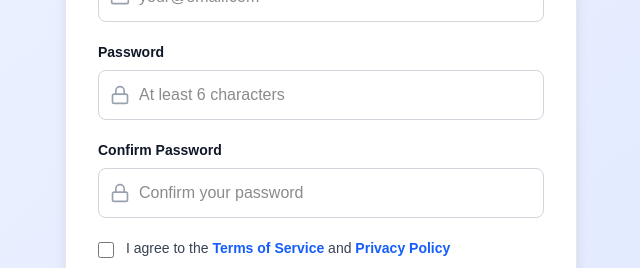
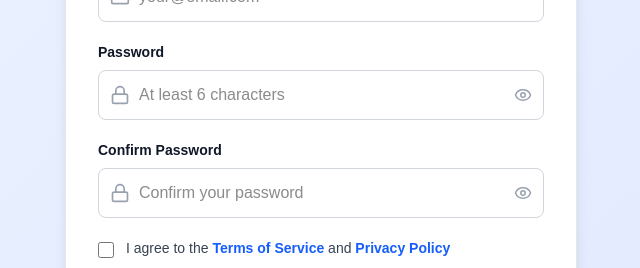
Before and after one commit to css-intel/supplier-diversity, a Next.js app: page /auth/signup in a window 1280 px wide. Shown: the part 625-893 px from the top of the page, without its empty margins (319-959 px from the left). Built offline with nearby package versions, Linux system fonts and the light colour scheme.

Commit message:
Add show/hide password toggle to login and signup pages

```diff
--- a/src/app/auth/login/page.tsx
+++ b/src/app/auth/login/page.tsx
@@ -2,13 +2,14 @@
 
 import Link from 'next/link';
 import { useState } from 'react';
-import { Mail, Lock, ArrowRight, CheckCircle, AlertCircle } from 'lucide-react';
+import { Mail, Lock, ArrowRight, CheckCircle, AlertCircle, Eye, EyeOff } from 'lucide-react';
 import { useRouter } from 'next/navigation';
 
 export default function LoginPage() {
   const router = useRouter();
   const [email, setEmail] = useState('');
   const [password, setPassword] = useState('');
+  const [showPassword, setShowPassword] = useState(false);
   const [rememberMe, setRememberMe] = useState(false);
   const [loading, setLoading] = useState(false);
   const [success, setSuccess] = useState(false);
@@ -121,13 +122,21 @@
               <div className="relative">
                 <Lock className="absolute left-3 top-1/2 -translate-y-1/2 w-5 h-5 text-gray-400" />
                 <input
-                  type="password"
+                  type={showPassword ? "text" : "password"}
                   value={password}
                   onChange={(e) => setPassword(e.target.value)}
                   placeholder="••••••••"
-                  className="w-full pl-10 pr-4 py-3 border border-gray-300 rounded-lg focus:outline-none focus:ring-2 focus:ring-blue-600 focus:border-transparent text-sm md:text-base"
+                  className="w-full pl-10 pr-12 py-3 border border-gray-300 rounded-lg focus:outline-none focus:ring-2 focus:ring-blue-600 focus:border-transparent text-sm md:text-base"
                   required
                 />
+                <button
+                  type="button"
+                  onClick={() => setShowPassword(!showPassword)}
+                  className="absolute right-3 top-1/2 -translate-y-1/2 text-gray-400 hover:text-gray-600"
+                  aria-label="Toggle password visibility"
+                >
+                  {showPassword ? <EyeOff size={18} /> : <Eye size={18} />}
+                </button>
               </div>
             </div>
 
--- a/src/app/auth/signup/page.tsx
+++ b/src/app/auth/signup/page.tsx
@@ -2,7 +2,7 @@
 
 import Link from 'next/link';
 import { useState, Suspense } from 'react';
-import { User, Mail, Lock, Building2, ArrowRight, CheckCircle, AlertCircle } from 'lucide-react';
+import { User, Mail, Lock, Building2, ArrowRight, CheckCircle, AlertCircle, Eye, EyeOff } from 'lucide-react';
 import { useSearchParams, useRouter } from 'next/navigation';
 
 function SignupContent() {
@@ -18,6 +18,9 @@
     companyName: '',
     accountType: type
   });
+
+  const [showPassword, setShowPassword] = useState(false);
+  const [showConfirmPassword, setShowConfirmPassword] = useState(false);
 
   const [agreeTerms, setAgreeTerms] = useState(false);
   const [loading, setLoading] = useState(false);
@@ -206,13 +209,21 @@
               <div className="relative">
                 <Lock className="absolute left-3 top-1/2 -translate-y-1/2 w-5 h-5 text-gray-400" />
                 <input
-                  type="password"
+                  type={showPassword ? "text" : "password"}
                   value={formData.password}
                   onChange={(e) => setFormData({...formData, password: e.target.value})}
                   placeholder="At least 6 characters"
-                  className="w-full pl-10 pr-4 py-3 border border-gray-300 rounded-lg focus:outline-none focus:ring-2 focus:ring-blue-600 focus:border-transparent text-sm md:text-base"
+                  className="w-full pl-10 pr-12 py-3 border border-gray-300 rounded-lg focus:outline-none focus:ring-2 focus:ring-blue-600 focus:border-transparent text-sm md:text-base"
                   required
                 />
+                <button
+                  type="button"
+                  onClick={() => setShowPassword(!showPassword)}
+                  className="absolute right-3 top-1/2 -translate-y-1/2 text-gray-400 hover:text-gray-600"
+                  aria-label="Toggle password visibility"
+                >
+                  {showPassword ? <EyeOff size={18} /> : <Eye size={18} />}
+                </button>
               </div>
             </div>
 
@@ -222,13 +233,21 @@
               <div className="relative">
                 <Lock className="absolute left-3 top-1/2 -translate-y-1/2 w-5 h-5 text-gray-400" />
                 <input
-                  type="password"
+                  type={showConfirmPassword ? "text" : "password"}
                   value={formData.confirmPassword}
                   onChange={(e) => setFormData({...formData, confirmPassword: e.target.value})}
                   placeholder="Confirm your password"
-                  className="w-full pl-10 pr-4 py-3 border border-gray-300 rounded-lg focus:outline-none focus:ring-2 focus:ring-blue-600 focus:border-transparent text-sm md:text-base"
+                  className="w-full pl-10 pr-12 py-3 border border-gray-300 rounded-lg focus:outline-none focus:ring-2 focus:ring-blue-600 focus:border-transparent text-sm md:text-base"
                   required
                 />
+                <button
+                  type="button"
+                  onClick={() => setShowConfirmPassword(!showConfirmPassword)}
+                  className="absolute right-3 top-1/2 -translate-y-1/2 text-gray-400 hover:text-gray-600"
+                  aria-label="Toggle password visibility"
+                >
+                  {showConfirmPassword ? <EyeOff size={18} /> : <Eye size={18} />}
+                </button>
               </div>
             </div>
 
```
